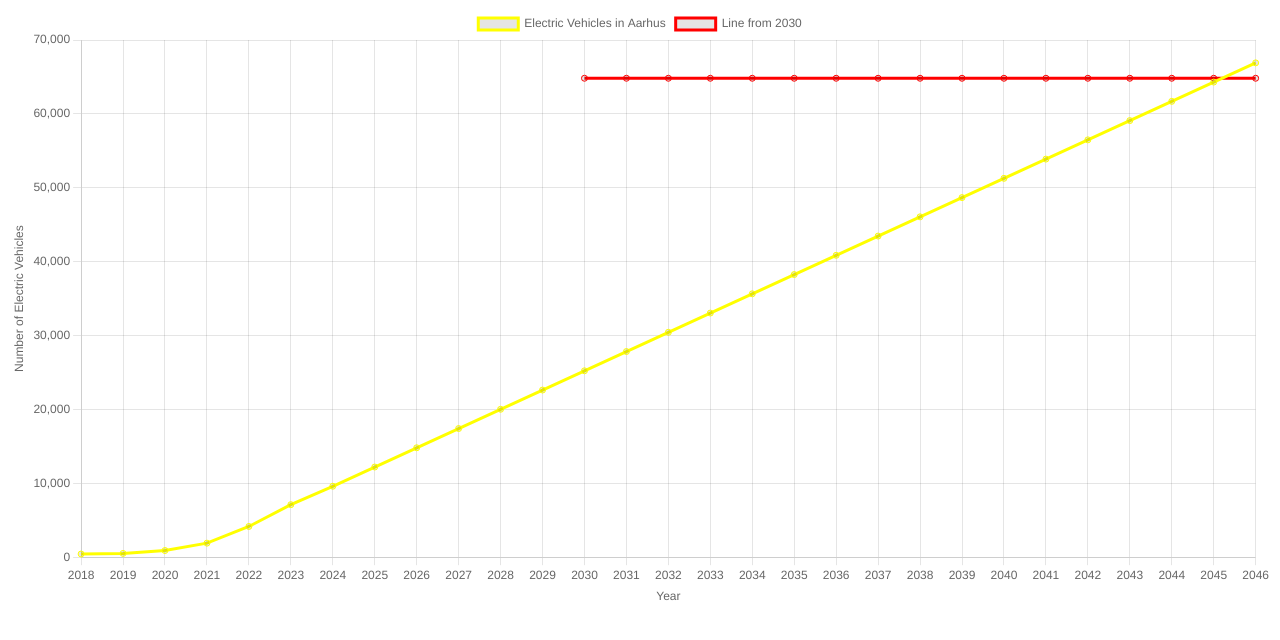
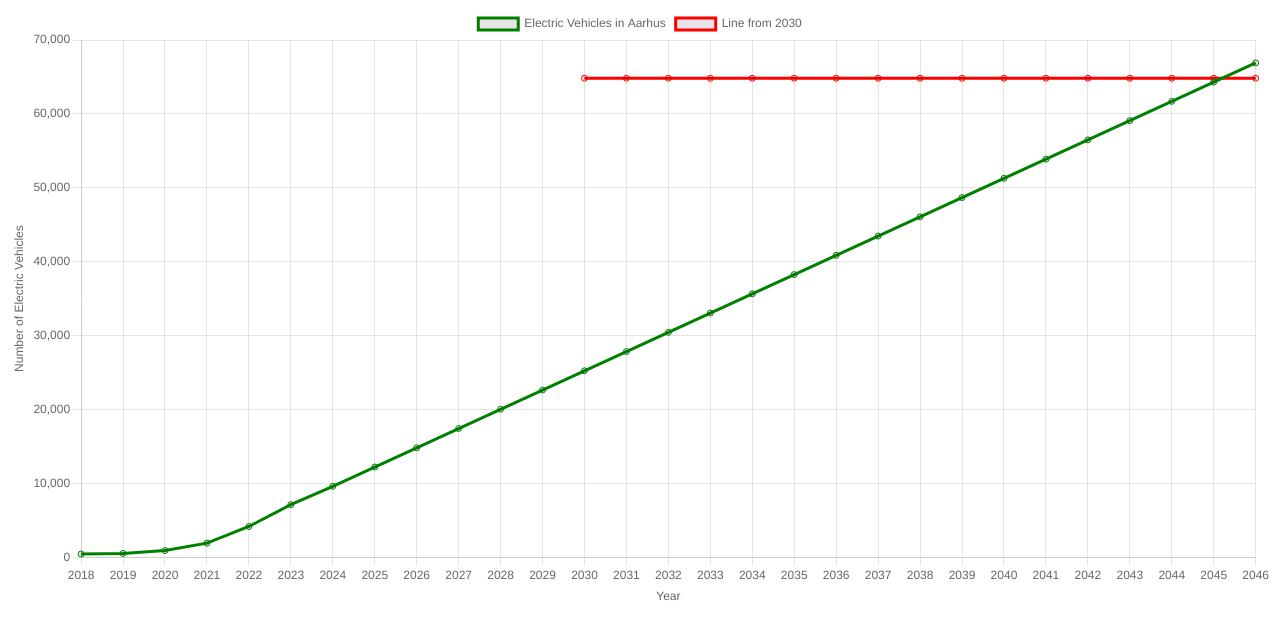
Before and after one commit to N-Edens/Projekt2, a plain HTML site: page Estimatednrchart.html in a window 1280 px wide. Drawn offline with nearby package versions, Linux system fonts and the light colour scheme.

Commit message:
Add files via upload

```diff
--- a/Estimatednrchart.html
+++ b/Estimatednrchart.html
@@ -20,7 +20,7 @@
       datasets: [{
         label: 'Electric Vehicles in Aarhus',
         data: [435, 512, 903, 1902, 4159, 7111, 9601, 12205, 14810, 17415, 20020, 22624, 25229, 27834, 30439, 33043, 35648, 38253, 40858, 43462, 46067, 48672, 51277, 53881, 56486, 59091, 61696, 64301, 66905],
-        borderColor: 'yellow',
+        borderColor: 'Green',
         fill: false
       }]
     };
```
